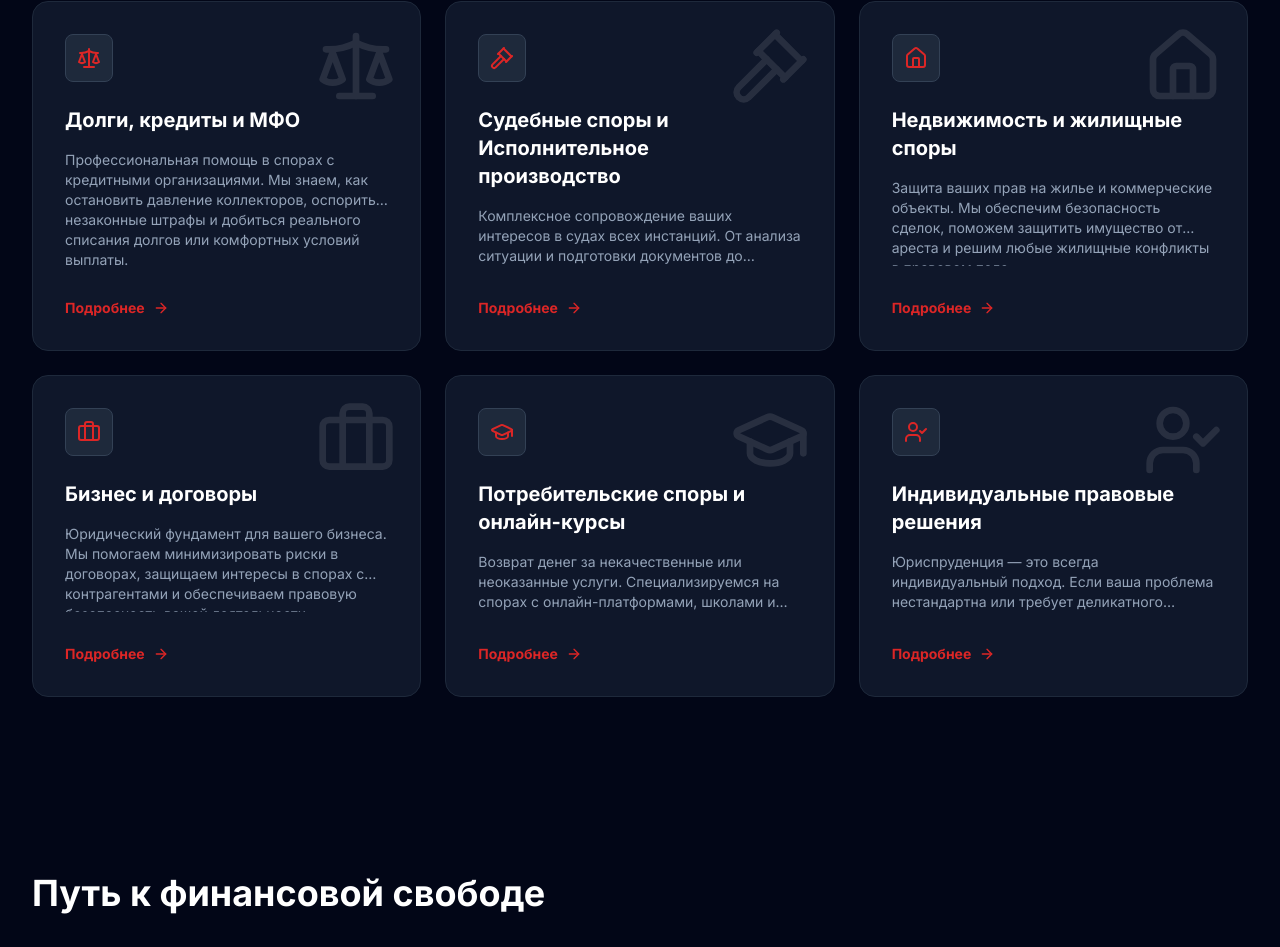
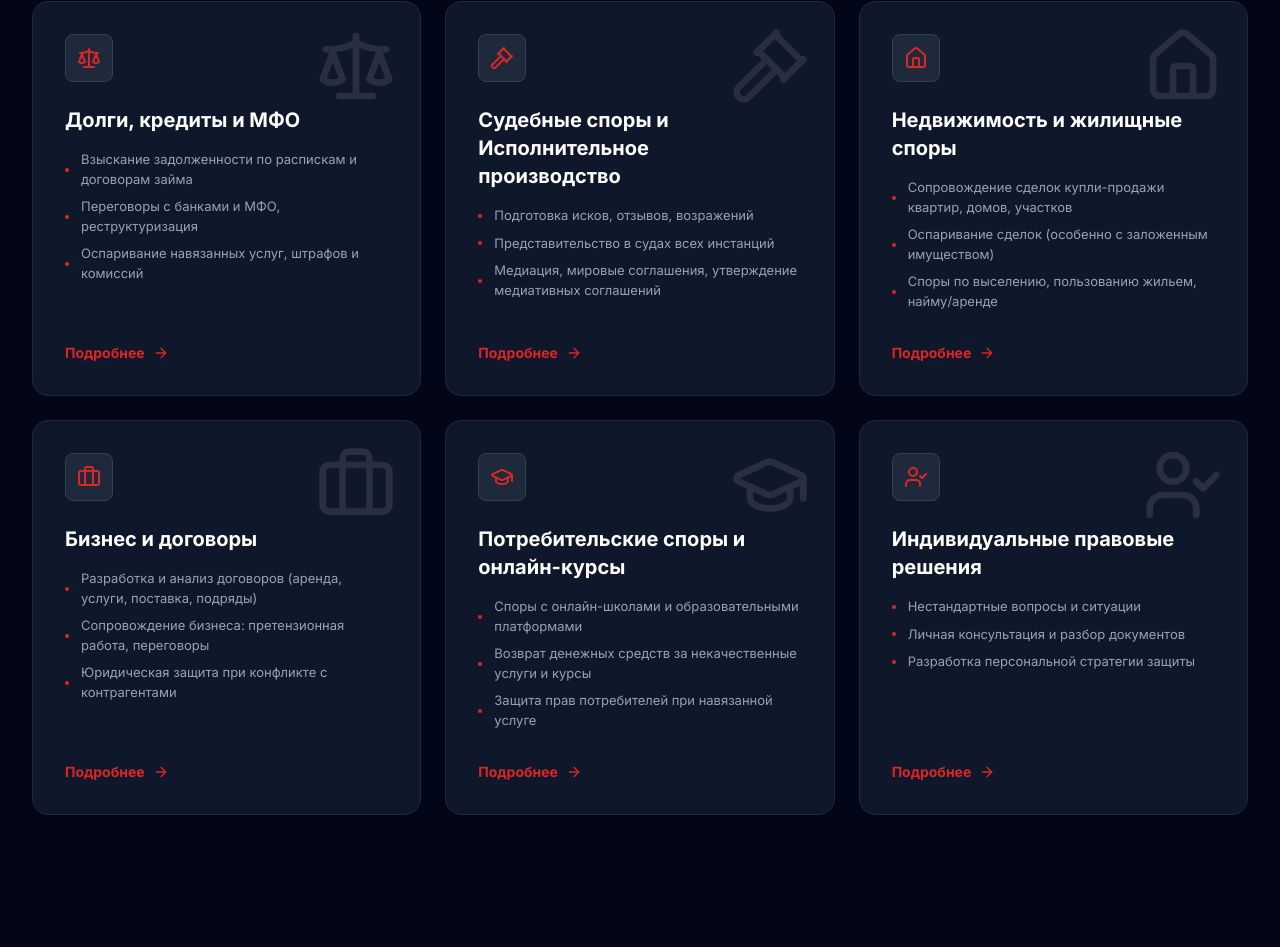
Before and after one commit to Alchinkaz/qaz-prime, a React (Vite) app: page / in a window 1280 px wide. Shown: the part 1679-2626 px from the top of the page. Built offline with nearby package versions, Linux system fonts and the light colour scheme.

Commit message:
style: restore bullet points in service cards

```diff
--- a/components/Services.tsx
+++ b/components/Services.tsx
@@ -45,9 +45,14 @@ export const Services: React.FC = () => {
                 {service.title}
               </h3>
 
-              <p className="text-slate-400 text-sm line-clamp-3 mb-8 flex-grow">
-                {service.description}
-              </p>
+              <ul className="space-y-2 mb-8 flex-grow">
+                {service.items.slice(0, 3).map((item, idx) => (
+                  <li key={idx} className="text-slate-400 text-[13px] flex items-center group-hover:text-slate-300 transition-colors">
+                    <span className="w-1 h-1 bg-red-600 rounded-full mr-3 flex-shrink-0"></span>
+                    {item}
+                  </li>
+                ))}
+              </ul>
 
               <button
                 onClick={() => setSelectedService(service)}
```
